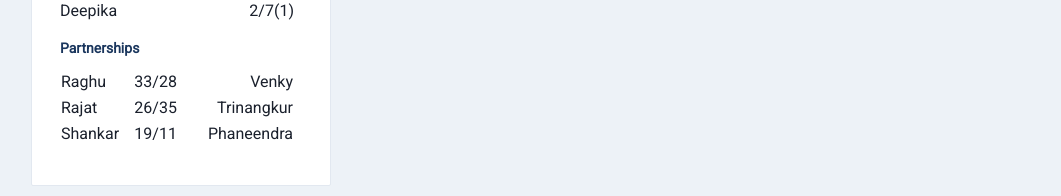
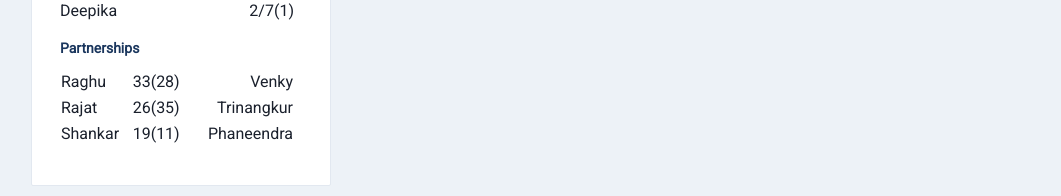
Before and after one commit to tilak-puli/step-cric-records, a Next.js app in the folder ui/: page /matches/1 in a window 1280 px wide. Shown: the part 3250-3446 px from the top of the page, without its empty margins (1-1062 px from the left). Built offline with nearby package versions, Linux system fonts and the light colour scheme; a web font is replaced by a local one.

Commit message:
change partnership formats

```diff
--- a/ui/components/GetTopPartnerships.tsx
+++ b/ui/components/GetTopPartnerships.tsx
@@ -163,7 +163,7 @@ export function TopPartnerships(props: { topPartnerships: any; w?: number }) {
             </td>
             <td>
               <Text>
-                {batsman.runs}/{batsman.balls}
+                {batsman.runs}({batsman.balls})
               </Text>
             </td>
             <td>
```
